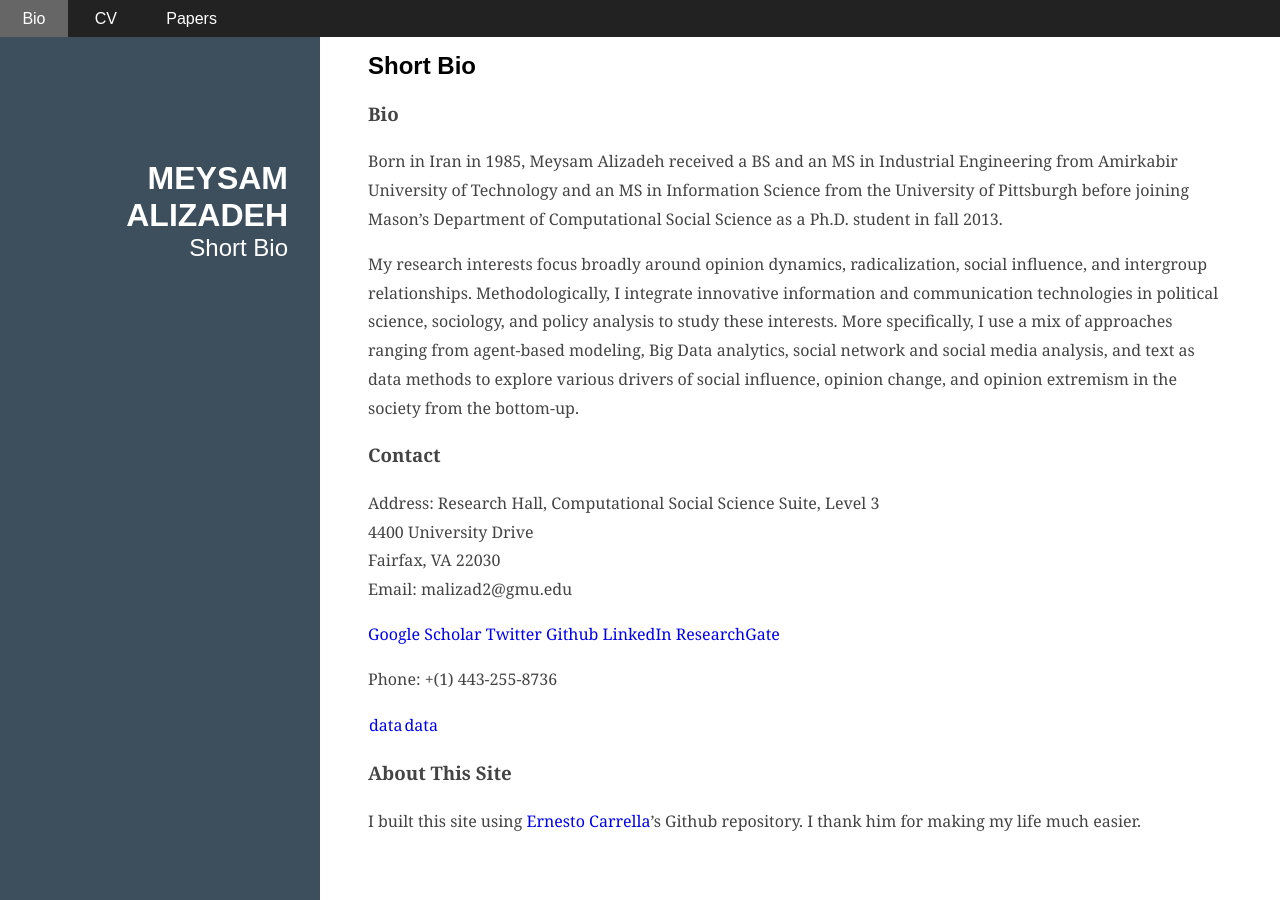
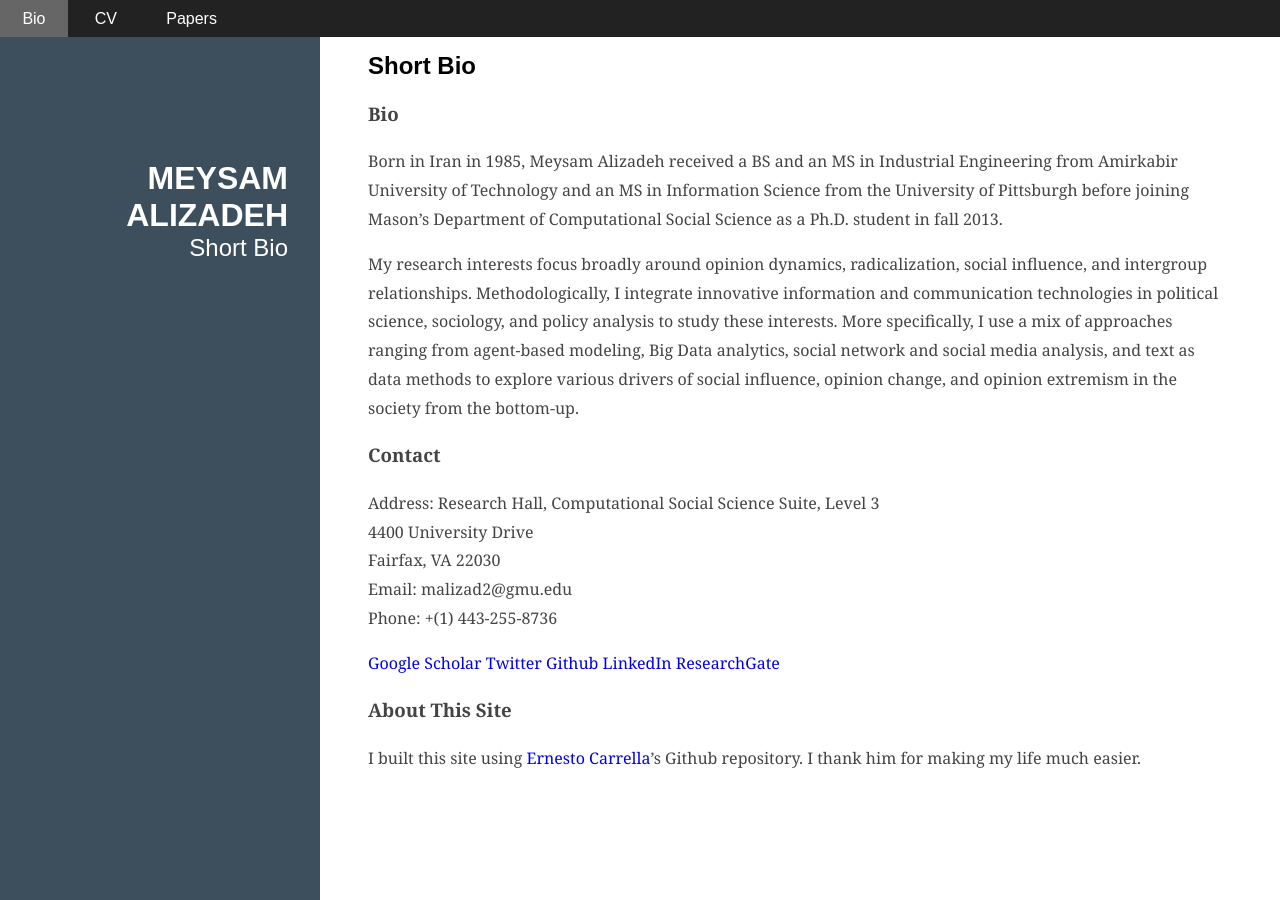
Before and after one commit to malizad/malizad.github.io, a Jekyll site: the page built from index.md, in a window 1280 px wide. Built offline with Jekyll 4.4.1, drawn with Linux system fonts in a browser that asks for light colours.

Commit message:
Update index.md

```diff
--- a/index.md
+++ b/index.md
@@ -13,13 +13,12 @@ My research interests focus broadly around opinion dynamics, radicalization, soc
 Address: Research Hall, Computational Social Science Suite, Level 3<br>
 4400 University Drive<br>
 Fairfax, VA 22030<br>
-Email: malizad2@gmu.edu
+Email: malizad2@gmu.edu<br>
+Phone: +(1) 443-255-8736
 
 [Google Scholar](https://scholar.google.com/citations?user=FyKst9AAAAAJ&hl=en) [Twitter](https://twitter.com/M_Aliizadeh)  [Github](https://github.com/malizad)  [LinkedIn](https://www.linkedin.com/in/malizadeh)  [ResearchGate](https://www.researchgate.net/profile/Meysam_Alizadeh)
 
-Phone: +(1) 443-255-8736
 
-[data](www.google.com) | [data](google.com)
 
 ### About This Site
 I built this site using [Ernesto Carrella](https://github.com/CarrKnight)'s Github repository. I thank him for making my life much easier.
```
